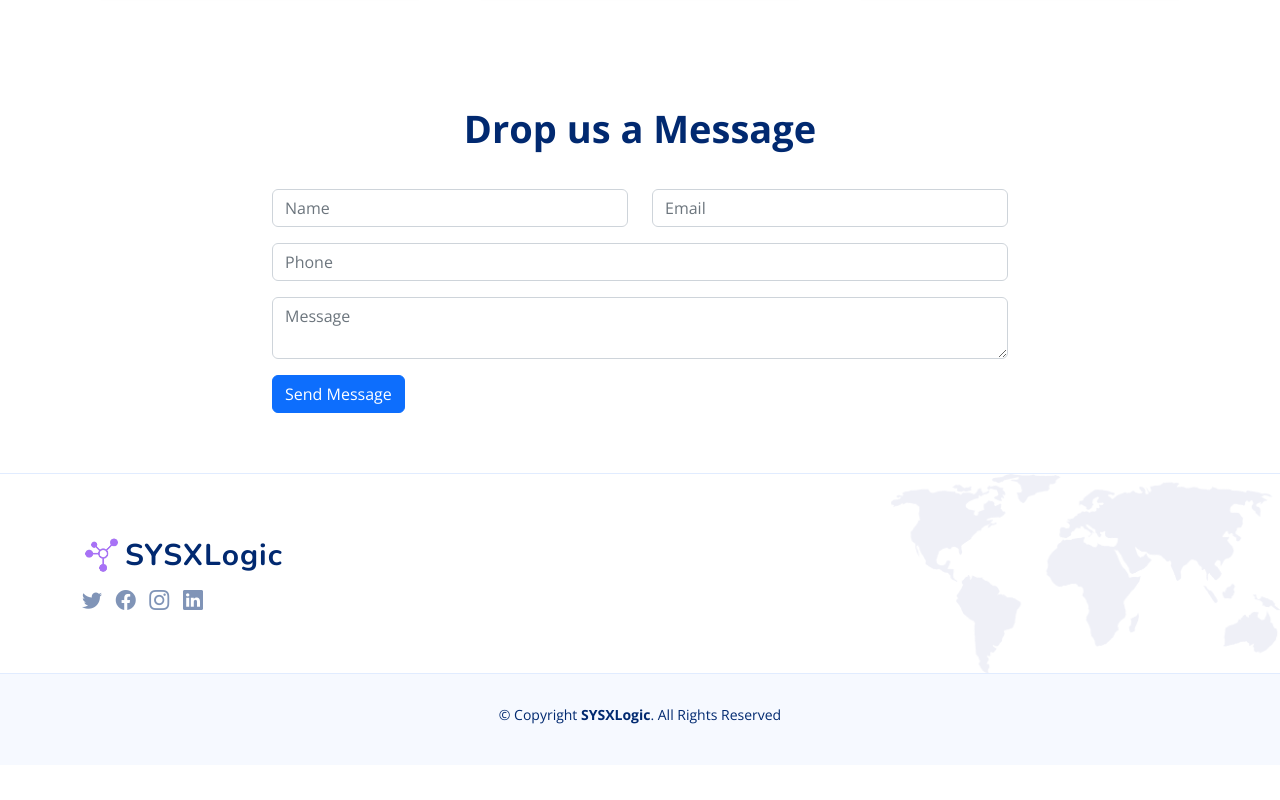
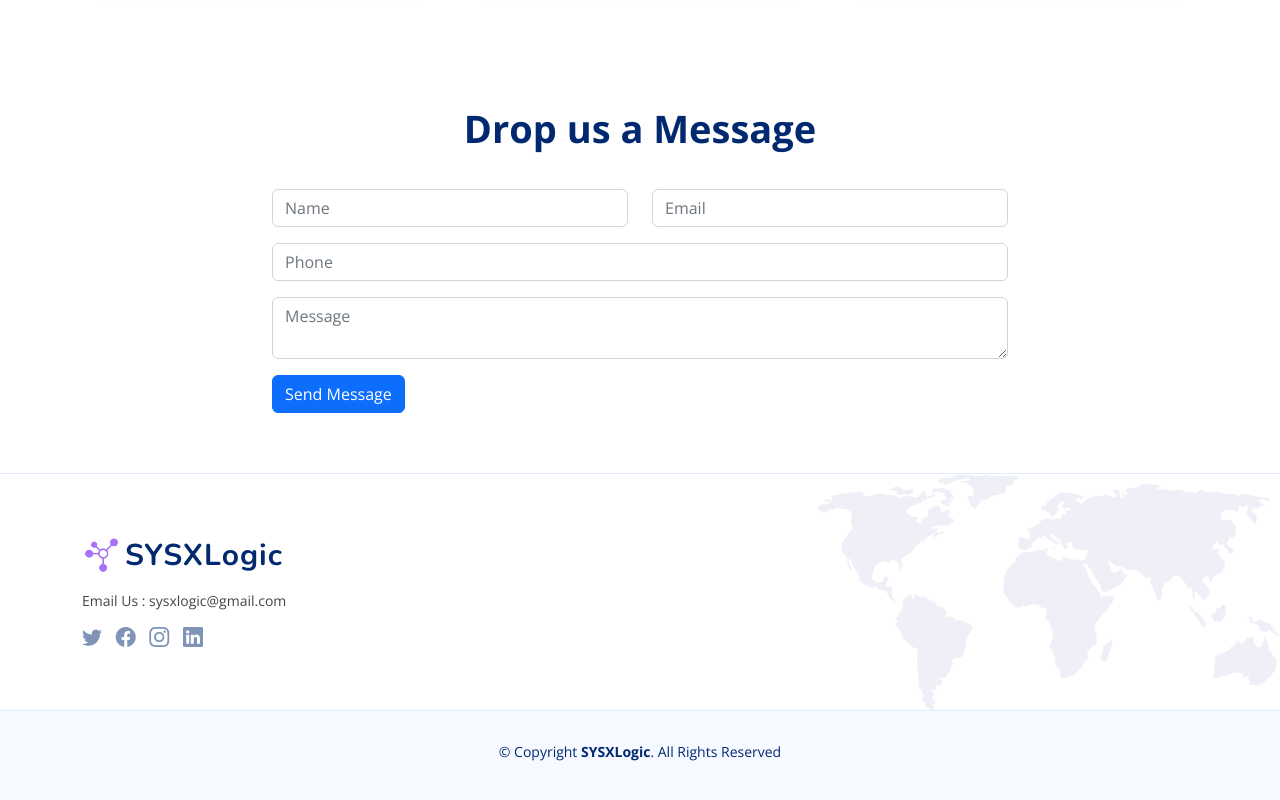
Before and after one commit to ThirstyBrain/sysxlogic-ui, a plain HTML site: page index.html in a window 1280 px wide. Shown: the part 2970-3770 px from the top of the page. Before the commit the page ends 3735 px from the top, so only its background shows below. Drawn offline with nearby package versions, Linux system fonts and the light colour scheme.

Commit message:
added email

```diff
--- a/index.html
+++ b/index.html
@@ -426,8 +426,11 @@
           <div class="col-lg-5 col-md-12 footer-info">
             <a href="index.html" class="logo d-flex align-items-center">
               <img src="assets/img/logo.png" alt="">
-              <span>SYSXLogic</span>
+              <span>SYSXLogic</span><br>
             </a>
+			<div class="social-links mt-3">
+			  <span>Email Us : sysxlogic@gmail.com</span>
+			</div>
             <!-- <p>Cras fermentum odio eu feugiat lide par naso tierra. Justo eget nada terra videa magna derita valies darta donna mare fermentum iaculis eu non diam phasellus.</p> -->
             <div class="social-links mt-3">
               <a href="#" class="twitter"><i class="bi bi-twitter"></i></a>
```
